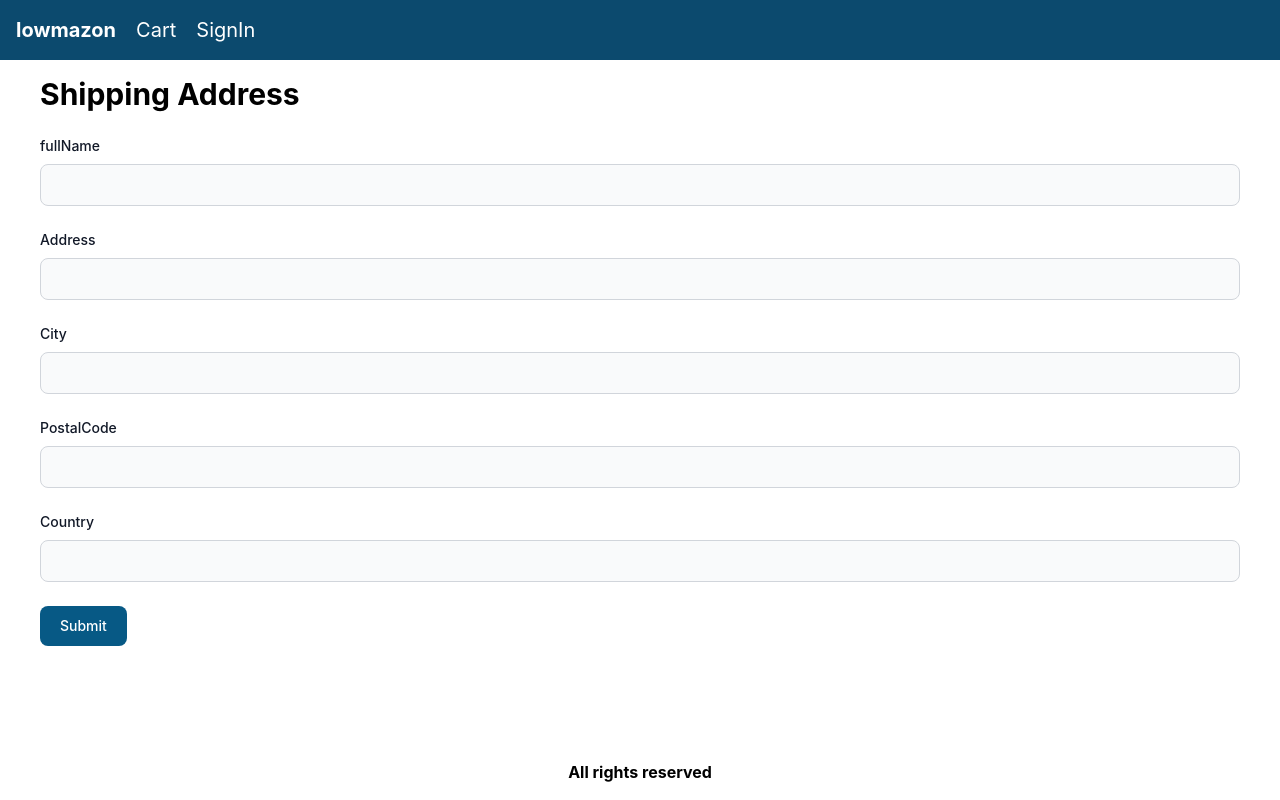
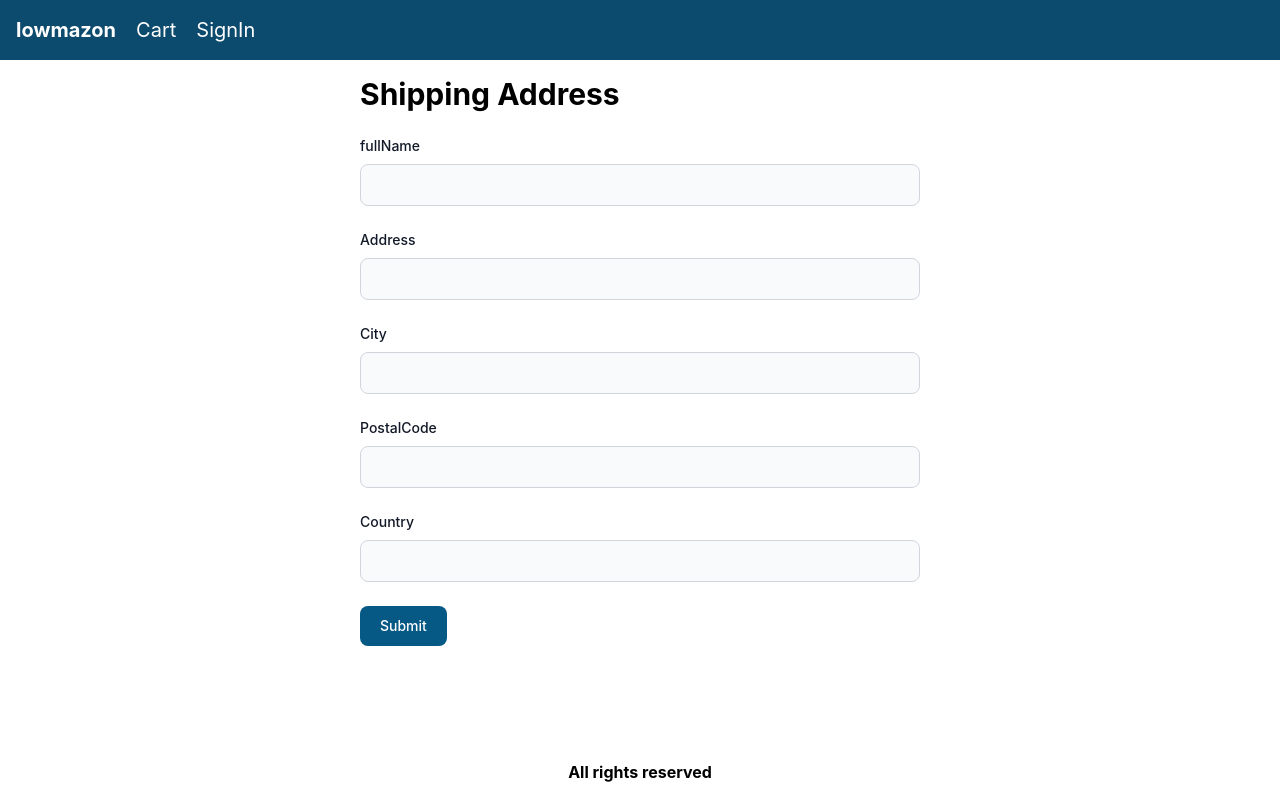
Before and after one commit to esw4soft/React-Ecommerce-Website, a React (Create React App) app in the folder frontend/: page /shipping in a window 1280 px wide. Built offline with nearby package versions, Linux system fonts and the light colour scheme; the HTML template or start-up script is replaced by a standard one.

Commit message:
rwd adjust

```diff
--- a/frontend/src/views/shipping/ShippingAddresspage.tsx
+++ b/frontend/src/views/shipping/ShippingAddresspage.tsx
@@ -16,8 +16,8 @@ function ShippingAddresspage() {
         <Helmet>
           <title>Shippting Address</title>
         </Helmet>
-        <h1 className="mb-6 px-10">Shipping Address</h1>
-        <form onSubmit={submitHandler} className="px-10">
+        <h1 className="mb-6 px-10 md:mx-auto md:w-1/2">Shipping Address</h1>
+        <form onSubmit={submitHandler} className="px-10 md:m-auto md:w-1/2">
           <div className="mb-6">
             <label
               htmlFor="fullName"
@@ -28,7 +28,7 @@ function ShippingAddresspage() {
             <input
               type="text"
               id="fullName"
-              className="d block w-full rounded-lg border border-gray-300 bg-gray-50 p-2.5 text-sm text-gray-900 focus:border-blue-500 focus:ring-blue-500"
+              className="block w-full rounded-lg border border-gray-300 bg-gray-50 p-2.5 text-sm text-gray-900 focus:border-blue-500 focus:ring-blue-500"
               required
               value={fullName}
               onChange={(e) => setFullName(e.target.value)}
```
